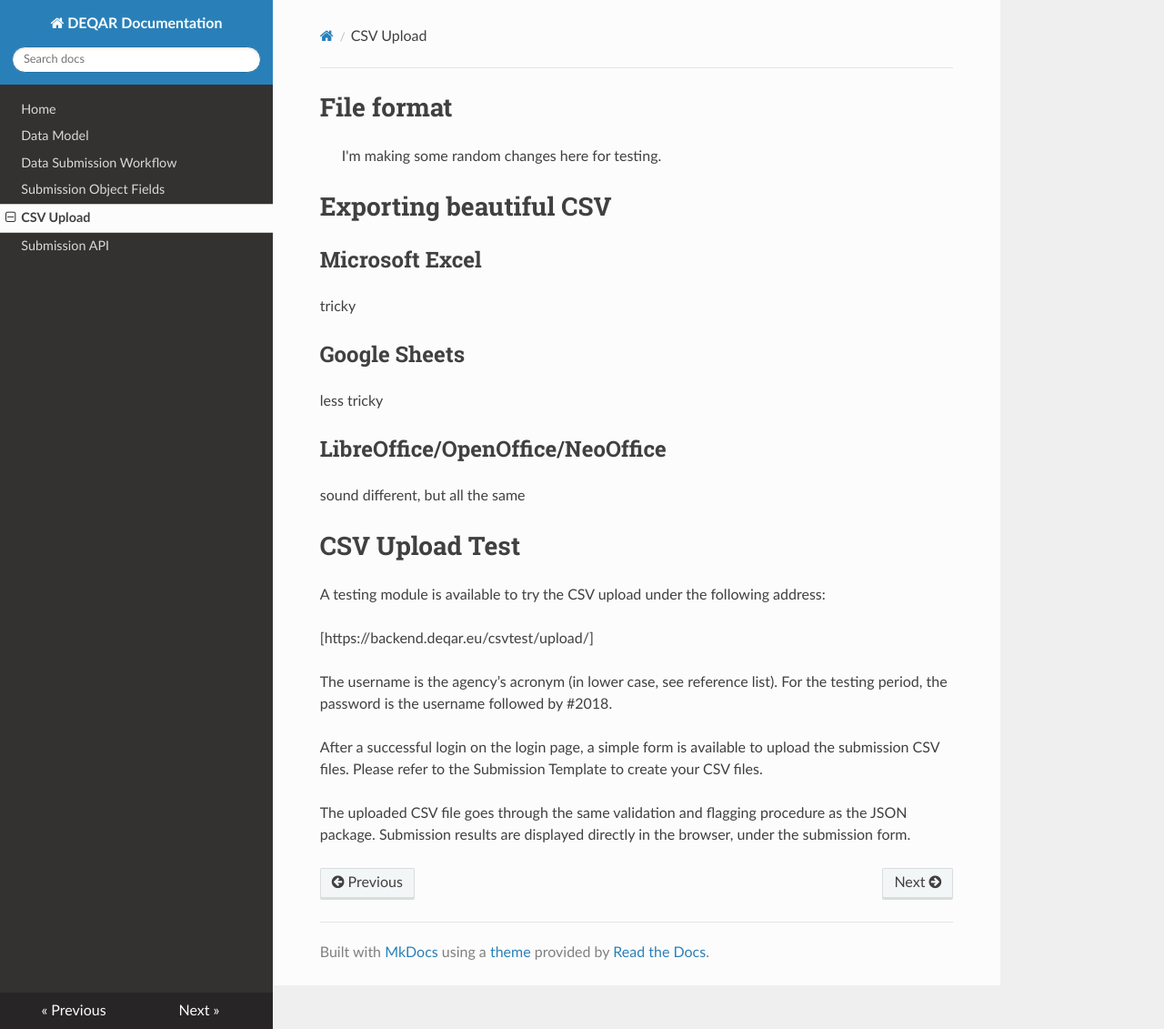
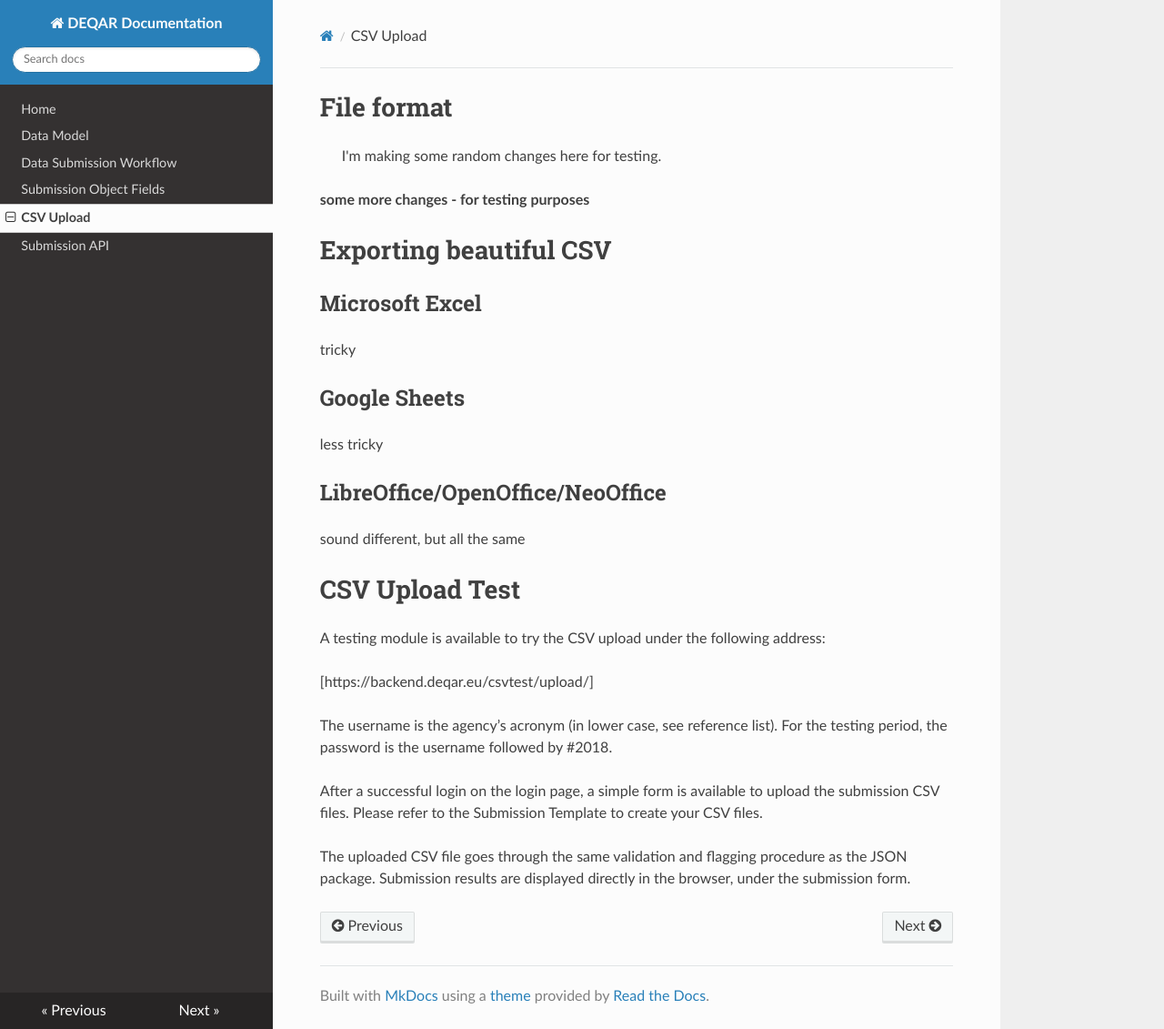
Before and after one commit to EQAR/deqar-docs, an MkDocs documentation site: the page built from docs/csv_upload.md, in a window 1280 px wide and 1131 px high. Shown: the whole window at 91% size. Built offline with MkDocs 1.6.1, drawn with Linux system fonts in a browser that asks for light colours; nearby versions of some CDN libraries; old or Windows-style settings are respelled for this version of MkDocs.

Commit message:
test again

```diff
--- a/docs/csv_upload.md
+++ b/docs/csv_upload.md
@@ -2,6 +2,8 @@ File format
 ===========
 
 > I'm making some random changes here for testing.
+
+**some more changes - for testing purposes**
 
 Exporting beautiful CSV
 =======================
```
